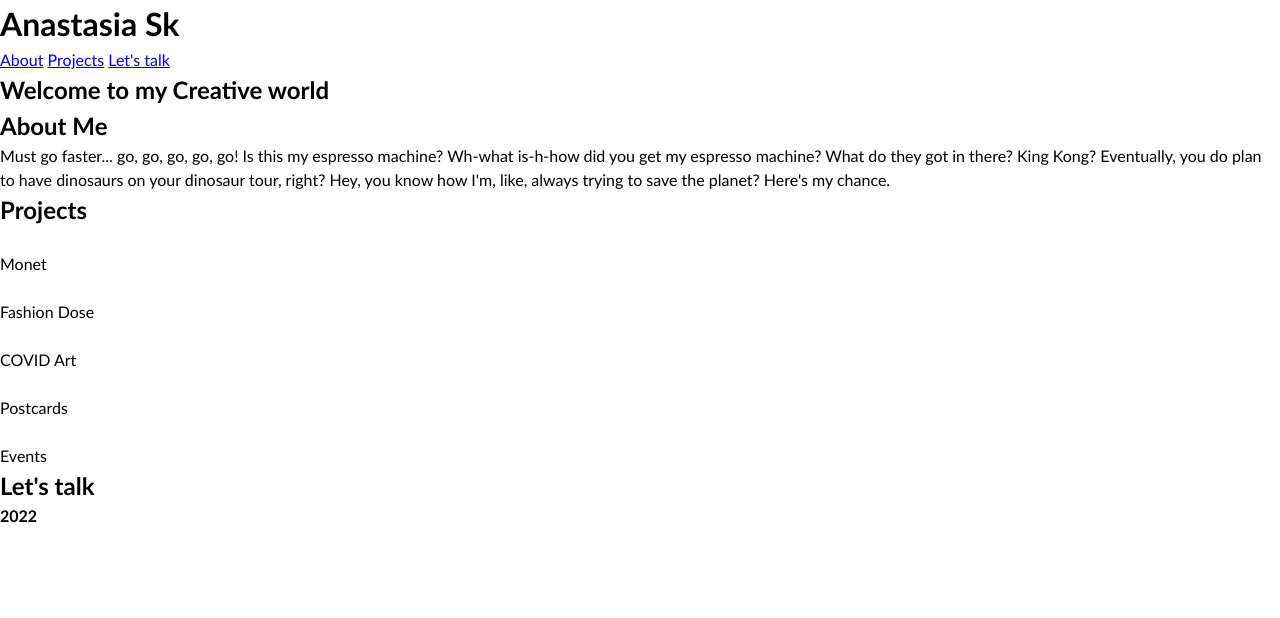
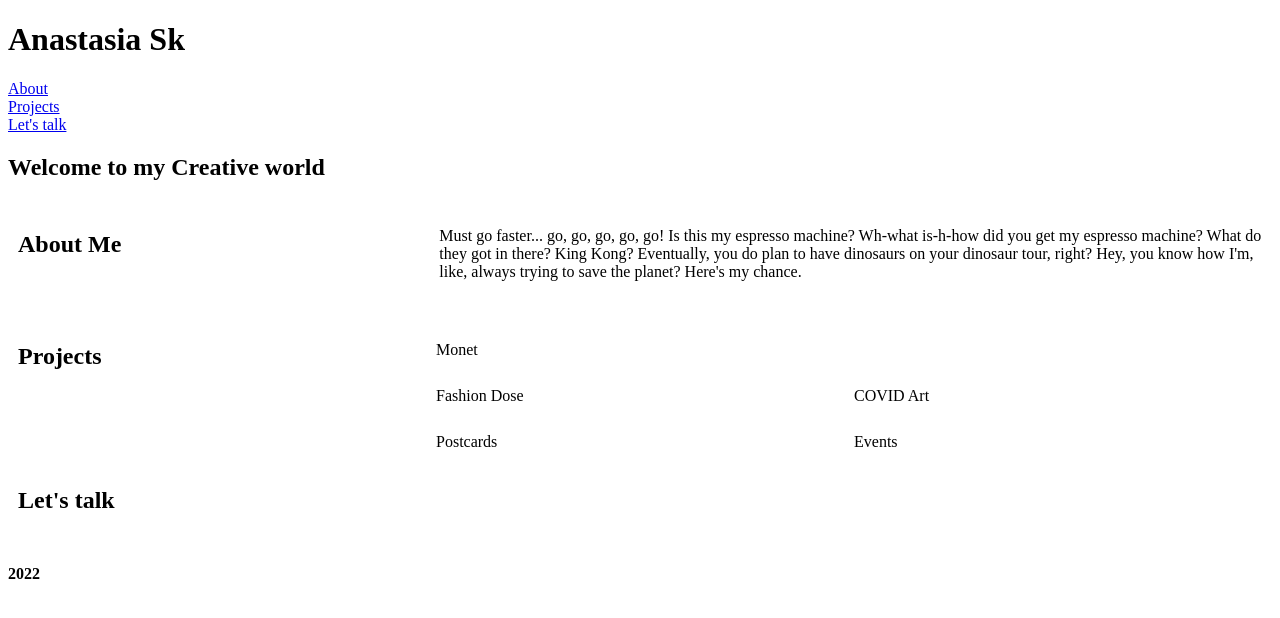
Before and after one commit to anastasia-sk/week_two_challange, a plain HTML site: page index.html in a window 1280 px wide. Drawn offline with Linux system fonts and the light colour scheme.

Commit message:
CSS  basic
with a grid layout

```diff
--- a/css/style.css
+++ b/css/style.css
@@ -1,4 +1,4 @@
-* {
+/* * {
   box-sizing: border-box;
 }
 
@@ -20,4 +20,75 @@ h6 {
 
 p {
   margin: 0;
+} */
+
+a {
+  display: flex;
+  gap: 12px;
 }
+
+h1 {
+  margin-right: auto;
+}
+
+.page-wrapper {
+  display: grid;
+  grid-gap: 1em;
+  padding: 10px;
+  grid-template-areas:
+  "about_section"
+  "projects-section"
+  "contact-section";
+}
+
+#about{
+  display: grid;
+  grid-template-columns: 1fr 2fr;
+  grid-template-areas:
+  "about_me"
+  "about_me_text";
+  gap: 10px;
+}
+
+.monet{
+  grid-area: monet-grid;
+}
+
+.projects-header{
+  grid-area: projects-header-grid;
+}
+
+.fashion-dose{
+  grid-area: fashion-dose-grid;
+}
+
+.covid-art{
+  grid-area: covid-art-grid;
+}
+
+.postcards{
+  grid-area: postcards-grid;
+}
+
+.events{
+  grid-area: events-grid;
+}
+
+
+.projects-section{
+  display: grid;
+  grid-template-rows: 1fr 1fr 1fr ;
+  grid-template-columns: 1fr 1fr 1fr ;
+  grid-template-areas:
+  "projects-header-grid monet-grid monet-grid"
+  "projects-header-grid fashion-dose-grid covid-art-grid"
+  "projects-header-grid postcards-grid events-grid";
+  gap: 10px;
+
+
+}
+
+
+#contact{
+  display: flex;
+}
```
